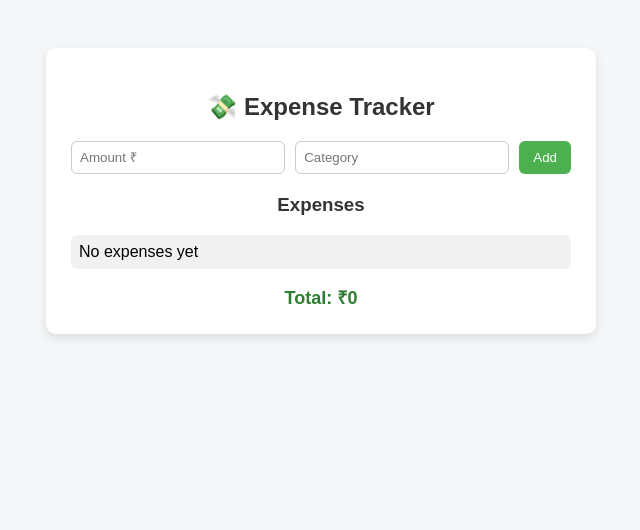
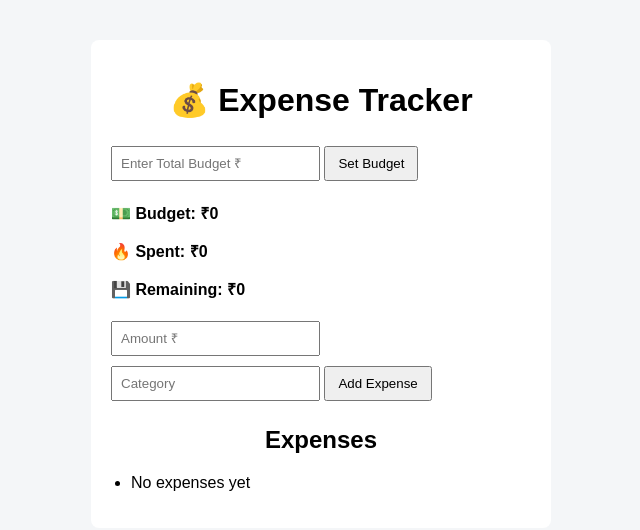
Before and after one commit to KATTA-RAM-SAI-KUMAR/django-expense-tracker, a Django app: page / in a window 1280 px wide. Shown: the top 530 px of the page, without its empty margins (319-959 px from the left). Run offline with Django 5.2, Linux system fonts and the light colour scheme; data that the repository does not hold is empty.

Commit message:
Fix expense creation error, update UI, remove runtime.txt

```diff
--- a/expense_tracker/settings.py
+++ b/expense_tracker/settings.py
@@ -7,7 +7,7 @@ BASE_DIR = Path(__file__).resolve().parent.parent
 SECRET_KEY = "django-insecure-09bfl^83&yx*l^xt1o!q0zzo_aqt@jl9zlto$b7hs3feyvrf7^"
 
 # 🔹 CHANGE 1
-DEBUG = False
+DEBUG = True
 
 # 🔹 CHANGE 2
 ALLOWED_HOSTS = ["*"]
--- a/expense_tracker/urls.py
+++ b/expense_tracker/urls.py
@@ -18,6 +18,6 @@ from django.contrib import admin
 from django.urls import path, include
 
 urlpatterns = [
-    path('admin/', admin.site.urls),
-    path('', include('tracker.urls')),
+    path("admin/", admin.site.urls),
+    path("", include("tracker.urls")),
 ]
--- a/tracker/models.py
+++ b/tracker/models.py
@@ -3,7 +3,7 @@ from django.db import models
 class Expense(models.Model):
     amount = models.IntegerField()
     category = models.CharField(max_length=100)
-    date = models.DateField(auto_now_add=True)
+    date = models.DateField(auto_now_add=True)  # ✅ FIXED
 
     def __str__(self):
-        return self.category
+        return f"{self.category} - ₹{self.amount}"
--- a/tracker/static/style.css
+++ b/tracker/static/style.css
@@ -1,66 +1,39 @@
 body {
     font-family: Arial, sans-serif;
     background: #f4f6f8;
-    padding: 40px;
 }
 
 .container {
-    max-width: 500px;
-    background: #fff;
-    padding: 25px;
-    border-radius: 10px;
-    box-shadow: 0 4px 10px rgba(0,0,0,0.1);
-    margin: auto;
+    width: 420px;
+    margin: 40px auto;
+    background: white;
+    padding: 20px;
+    border-radius: 8px;
 }
 
-h2, h3 {
+h1, h2 {
     text-align: center;
-    color: #333;
 }
 
 form {
-    display: flex;
-    gap: 10px;
-    margin-bottom: 20px;
+    margin-bottom: 15px;
 }
 
 input {
-    flex: 1;
     padding: 8px;
-    border-radius: 6px;
-    border: 1px solid #ccc;
+    width: 45%;
+    margin: 5px 0;
 }
 
 button {
-    background: #4CAF50;
-    color: white;
-    border: none;
-    padding: 8px 14px;
-    border-radius: 6px;
+    padding: 8px 12px;
     cursor: pointer;
 }
 
-button:hover {
-    background: #45a049;
+.summary p {
+    font-weight: bold;
 }
 
 ul {
-    list-style: none;
-    padding: 0;
+    padding-left: 20px;
 }
-
-li {
-    background: #f1f1f1;
-    padding: 8px;
-    margin-bottom: 6px;
-    border-radius: 6px;
-    display: flex;
-    justify-content: space-between;
-}
-
-.total {
-    text-align: center;
-    font-size: 18px;
-    font-weight: bold;
-    color: #2e7d32;
-}
--- a/tracker/templates/home.html
+++ b/tracker/templates/home.html
@@ -1,51 +1,44 @@
 {% load static %}
 <!DOCTYPE html>
-<html lang="en">
+<html>
 <head>
-    <meta charset="UTF-8">
     <title>Expense Tracker</title>
-
-    <!-- CSS -->
     <link rel="stylesheet" href="{% static 'style.css' %}">
 </head>
 <body>
 
 <div class="container">
+    <h1>💰 Expense Tracker</h1>
 
-    <h2>💸 Expense Tracker</h2>
+    <!-- Budget Form -->
+    <form method="POST">
+        {% csrf_token %}
+        <input type="number" name="budget" placeholder="Enter Total Budget ₹" required>
+        <button type="submit" name="set_budget">Set Budget</button>
+    </form>
 
-    <!-- ADD EXPENSE FORM -->
+    <div class="summary">
+        <p>💵 Budget: ₹{{ budget }}</p>
+        <p>🔥 Spent: ₹{{ spent }}</p>
+        <p>💾 Remaining: ₹{{ remaining }}</p>
+    </div>
+
+    <!-- Expense Form -->
     <form method="POST">
         {% csrf_token %}
         <input type="number" name="amount" placeholder="Amount ₹" required>
         <input type="text" name="category" placeholder="Category" required>
-        <button type="submit">Add</button>
+        <button type="submit" name="add_expense">Add Expense</button>
     </form>
 
-    <h3>Expenses</h3>
-
-    <!-- EXPENSE LIST -->
+    <h2>Expenses</h2>
     <ul>
         {% for e in expenses %}
-            <li>
-                <span>{{ e.category }} – ₹{{ e.amount }}</span>
-
-                <!-- DELETE BUTTON -->
-                <a href="{% url 'delete_expense' e.id %}"
-                   style="color:red; text-decoration:none; font-size:18px;">
-                   ❌
-                </a>
-            </li>
+            <li>{{ e.category }} — ₹{{ e.amount }}</li>
         {% empty %}
             <li>No expenses yet</li>
         {% endfor %}
     </ul>
-
-    <!-- TOTAL -->
-    <div class="total">
-        Total: ₹{{ total }}
-    </div>
-
 </div>
 
 </body>
--- a/tracker/urls.py
+++ b/tracker/urls.py
@@ -1,7 +1,6 @@
 from django.urls import path
-from .views import home, delete_expense
+from .views import home
 
 urlpatterns = [
     path("", home, name="home"),
-    path("delete/<int:id>/", delete_expense, name="delete_expense"),
 ]
--- a/tracker/views.py
+++ b/tracker/views.py
@@ -1,23 +1,39 @@
-from django.shortcuts import render, redirect, get_object_or_404
+from django.shortcuts import render, redirect
 from .models import Expense
 
 def home(request):
+
+    # Initialize budget in session
+    if "budget" not in request.session:
+        request.session["budget"] = 0
+
     if request.method == "POST":
-        amount = request.POST.get("amount")
-        category = request.POST.get("category")
-        Expense.objects.create(amount=amount, category=category)
+
+        # Set Budget
+        if "set_budget" in request.POST:
+            request.session["budget"] = int(request.POST.get("budget", 0))
+
+        # Add Expense
+        elif "add_expense" in request.POST:
+            amount = request.POST.get("amount")
+            category = request.POST.get("category")
+
+            if amount and category:
+                Expense.objects.create(
+                    amount=int(amount),
+                    category=category
+                )
+
         return redirect("/")
 
     expenses = Expense.objects.all()
-    total = sum(e.amount for e in expenses)
+    spent = sum(e.amount for e in expenses)
+    budget = request.session["budget"]
+    remaining = budget - spent
 
     return render(request, "home.html", {
+        "budget": budget,
         "expenses": expenses,
-        "total": total
+        "spent": spent,
+        "remaining": remaining
     })
-
-
-def delete_expense(request, id):
-    expense = get_object_or_404(Expense, id=id)
-    expense.delete()
-    return redirect("/")
```
Also changed, not shown: tracker/migrations/0001_initial.py.
